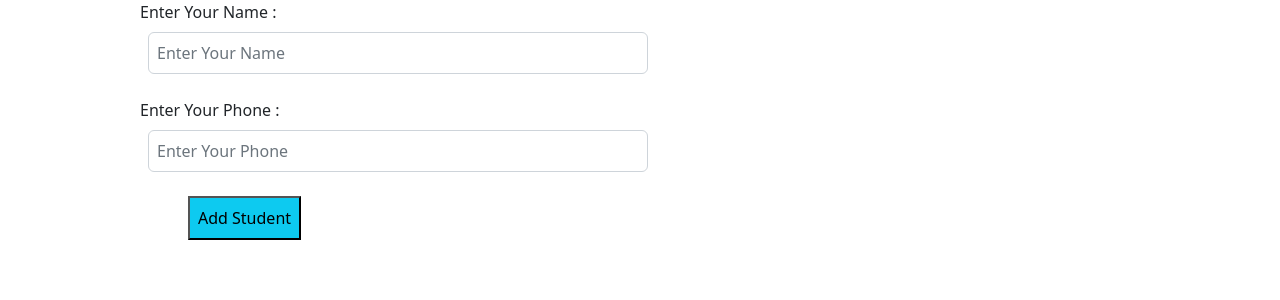
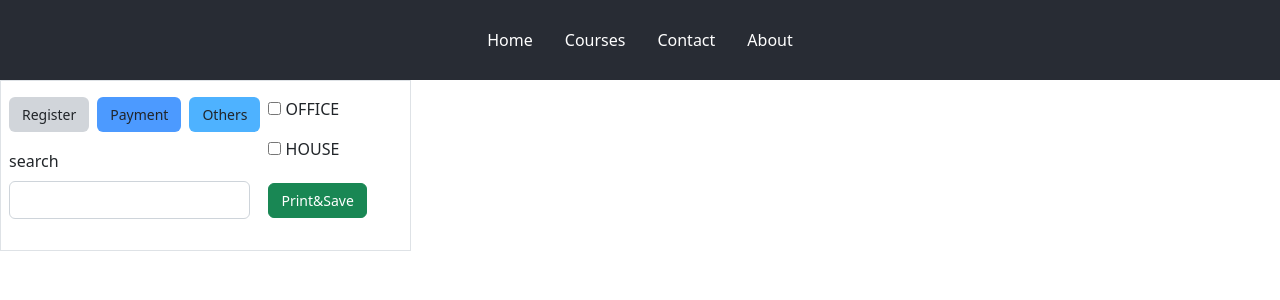
Before and after one commit to Abdul-Muhith/NBTI, a React (Vite) app: page / in a window 1280 px wide. Shown: the top 300 px of the page. Built offline with nearby package versions, Linux system fonts and the light colour scheme.

Commit message:
statically Home designed

```diff
--- a/src/App.css
+++ b/src/App.css
@@ -65,3 +65,7 @@
 .container {
   width: 80%;
 }
+
+@media screen and (min-width: 992px) {}
+
+@media screen and (min-width: 768px) {}
--- a/src/App.jsx
+++ b/src/App.jsx
@@ -3,7 +3,8 @@
 import viteLogo from '/vite.svg'
 import 'bootstrap/dist/css/bootstrap.min.css'
 import './App.css'
-import Registration from './components/registrations'
+
+import Routes from './routes'
 
 // const style = {
 //   background: '#563D7C',
@@ -17,13 +18,12 @@
 
 function App() {
   return (
-    <div className="container">
+    <div className="row">
       {/* <div style={style}>
         <h1 style={{ color: 'white' }}>N B T I</h1>
         <small>Nishi Banu To Islam</small>
       </div> */}
-      {/* Student Registration */}
-      <Registration />
+      <Routes />
     </div>
   )
 }
--- /dev/null
+++ b/src/layout/Navbar.css
@@ -0,0 +1,21 @@
+nav {
+    height: 10vh;
+    background-color: #282c34;
+    display: flex;
+    justify-content: center;
+    align-items: center;
+}
+
+nav .active {
+    color: yellow;
+}
+
+.nav-link {
+    color: white;
+    margin: 1rem;
+    text-decoration: none;
+}
+
+.nav-link:hover {
+    color: orange;
+}
--- /dev/null
+++ b/src/layout/Navbar.jsx
@@ -0,0 +1,41 @@
+import React from 'react'
+import { Link } from 'react-router-dom'
+import './Navbar.css'
+
+export default function Navbar() {
+    return (
+        <nav>
+            <Link className='nav-link' to='/'>Home</Link>
+            <Link className='nav-link' to='/courses'>Courses</Link>
+            <Link className='nav-link' to='/contact'>Contact</Link>
+            <Link className='nav-link' to='/about'>About</Link>
+
+            {/* <nav class="navbar navbar-expand-lg bg-primary">
+            <div class="container">
+                <a class="navbar-brand text-white" href="#">Navbar</a>
+                <a class="navbar-brand text-white" href="../pages/home">Home</a>
+                <button class="navbar-toggler bg-white" type="button" data-bs-toggle="collapse" data-bs-target="#navbarNav"
+                    aria-controls="navbarNav" aria-expanded="false" aria-label="Toggle navigation">
+                    <span class="navbar-toggler-icon"></span>
+                </button>
+                <div class="collapse navbar-collapse" id="navbarNav">
+                    <ul class="navbar-nav mx-auto">
+                        <li class="nav-item">
+                            <a class="nav-link active text-danger" aria-current="page" href="#">Home</a>
+                        </li>
+                        <li class="nav-item">
+                            <a class="nav-link text-white" href="#">Features</a>
+                        </li>
+                        <li class="nav-item">
+                            <a class="nav-link text-white" href="#">Pricing</a>
+                        </li>
+                        <li class="nav-item">
+                            <a class="nav-link text-white">Disabled</a>
+                        </li>
+                    </ul>
+                </div>
+            </div>
+        </nav> */}
+        </nav>
+    )
+}
--- /dev/null
+++ b/src/pages/error/index.jsx
@@ -0,0 +1,9 @@
+import React from 'react'
+
+export default function index() {
+    return (
+        <div>
+            <h1>Error page</h1>
+        </div>
+    )
+}
--- /dev/null
+++ b/src/pages/home/home.css
@@ -0,0 +1,57 @@
+.bgOne {
+    background-color: #fc6d26;
+}
+
+.bgOne:hover {
+    background-color: #FF8547;
+}
+
+.bgTwo {
+    background-color: #4c9aff;
+}
+
+.bgTwo:hover {
+    background-color: #80B7FF;
+}
+
+.bgThree {
+    background-color: #4eb2ff;
+}
+
+.bgThree:hover {
+    background-color: #81C8FF;
+}
+
+.bgFour {
+    background-color: #d1d5da;
+}
+
+.bgFour:hover {
+    background-color: #F6F8FA;
+}
+
+.bgFive {
+    background-color: #12181F;
+}
+
+.top-left-btn a {
+    font-size: 14px;
+    margin-right: 0.5rem;
+}
+
+.search-box {
+    margin-top: 13px;
+}
+
+.search-box input {
+    width: 93%;
+}
+
+.search-box-btn {
+    font-size: 14px;
+    margin-top: 0.4rem;
+}
+
+@media screen and (min-width: 992px) {}
+
+@media screen and (min-width: 768px) {}
--- a/src/pages/home/index.jsx
+++ b/src/pages/home/index.jsx
@@ -0,0 +1,27 @@
+import React from 'react'
+import './home.css'
+
+export default function index() {
+    return (
+        <div class="col-md-6 col-lg-4  mb-3">
+            <div class="d-flex border py-3 px-2">
+                <div>
+                    <div class="top-left-btn">
+                        <a class="bgFour btn mb-1" href="#">Register</a>
+                        <a class="bgTwo btn mb-1" href="#">Payment</a>
+                        <a class="bgThree btn mb-1" href="#">Others</a>
+                        <div class="search-box">
+                            <label class="form-label" for="">search</label>
+                            <input class="form-control" type="text" />
+                        </div>
+                    </div>
+                </div>
+                <div>
+                    <p><input type="checkbox" /> OFFICE</p>
+                    <p><input type="checkbox" /> HOUSE</p>
+                    <p><button class="btn btn-success search-box-btn">Print&Save</button></p>
+                </div>
+            </div>
+        </div>
+    )
+}
--- a/src/routes/index.jsx
+++ b/src/routes/index.jsx
@@ -0,0 +1,19 @@
+import React from 'react'
+import { BrowserRouter, Routes, Route } from 'react-router-dom'
+// navbar
+import Navbar from '../layout/Navbar'
+// pages
+import Error from '../pages/error'
+import Home from '../pages/home'
+
+export default function index() {
+    return (
+        <BrowserRouter>
+            <Navbar />
+            <Routes>
+                <Route path='/' element={<Home />} />
+                <Route path='/*' element={<Error />} />
+            </Routes>
+        </BrowserRouter>
+    )
+}
```
